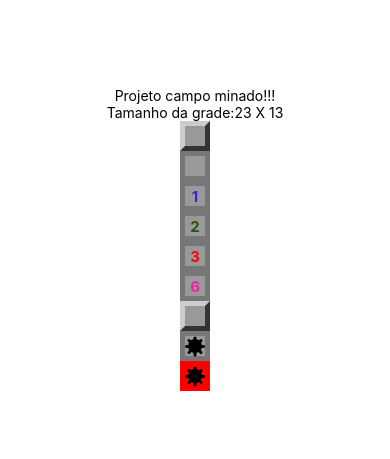
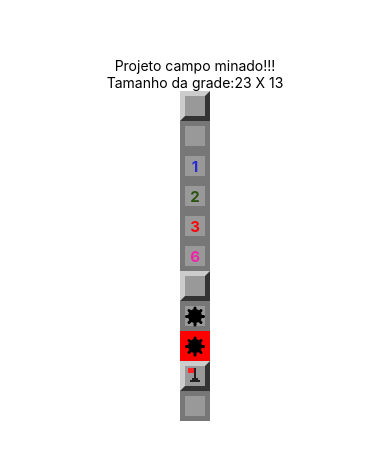
Before and after one commit to onvito/campo-minado-react-native, a React Native app: screen / in a window 390 px wide. Shown: the part 183-642 px from the top of the page. Built offline with nearby package versions, Linux system fonts and the light colour scheme.

Commit message:
add primeira parte componente flag

```diff
--- a/App.js
+++ b/App.js
@@ -25,6 +25,8 @@
         <Field mined />
         <Field mined opened />
         <Field mined opened exploded />
+        <Field flagged />
+        <Field flagged opened />
       </View>
     );
   }
--- a/src/components/Field.js
+++ b/src/components/Field.js
@@ -3,10 +3,11 @@
 
 import params from "../Params";
 import Mine from "./Mine";
+import Flag from "./Flag";
 
 export default (props) => {
   //Definindo quadrados que terão as minas, abertos e minas proximas
-  const { mined, opened, nearMines, exploded } = props;
+  const { mined, opened, nearMines, exploded, flagged } = props;
 
   //Definindo estilo padrao dos blocos
   const styleField = [styles.field];
@@ -14,7 +15,8 @@
   //Após o bloco ser aberto, ele sai do estilo padrao para ganhar o estilo de bloco aberto
   if (opened) styleField.push(styles.opened);
   if (exploded) styleField.push(styles.exploded);
-  if (styleField.length === 1) styleField.push(styles.regular);
+  if (flagged) styleField.push(styles.flagged)
+  if (!opened && !exploded) styleField.push(styles.regular);
 
   //Definindo a cor de acordo com a proximidade de minas daquele bloco
   let color = null;
@@ -33,6 +35,7 @@
         false
       )}
       {mined && opened ? <Mine /> : false}
+      {flagged && !opened ? <Flag /> : false}
     </View>
   );
 };
--- /dev/null
+++ b/src/components/Flag.js
@@ -0,0 +1,53 @@
+import React from "react";
+import { View, Text, StyleSheet } from "react-native";
+
+export default (props) => {
+  return (
+    <View style={styles.container}>
+      <View style={styles.flagpole} />
+      <View style={styles.flag} />
+      <View style={styles.base1} />
+      <View style={styles.base2} />
+    </View>
+  );
+};
+
+const styles = StyleSheet.create({
+  container: {
+    marginTop: 2,
+  },
+
+  flagpole: {
+    position: "absolute",
+    height: 14,
+    width: 2,
+    backgroundColor: "#222",
+    marginLeft: 9,
+  },
+
+  flag: {
+    position: "absolute",
+    height: 5,
+    width: 6,
+    backgroundColor: "#F22",
+    marginLeft: 3,
+  },
+
+  base1: {
+    position: "absolute",
+    height: 2,
+    width: 6,
+    backgroundColor: "#222",
+    marginLeft: 7,
+    marginTop: 10,
+  },
+
+  base2: {
+    position: "absolute",
+    height: 2,
+    width: 10,
+    backgroundColor: "#222",
+    marginLeft: 5,
+    marginTop: 12,
+  },
+});
```
